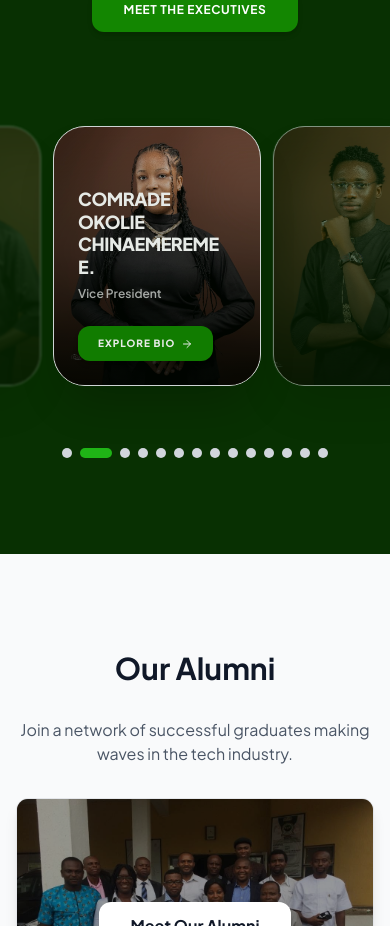
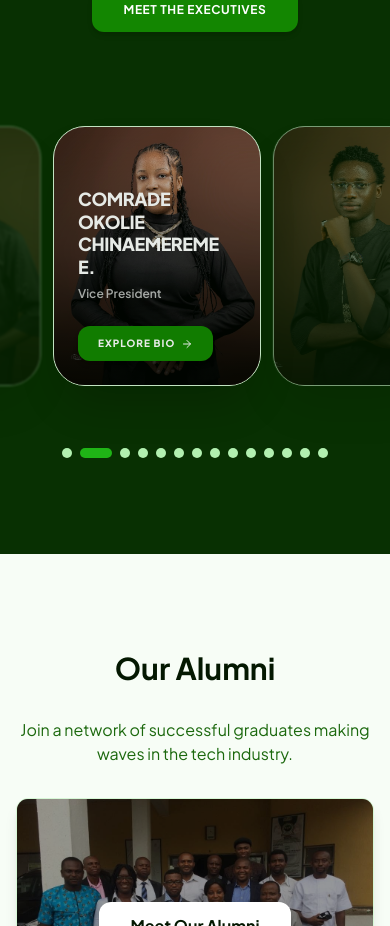
Before and after one commit to nestorcyber/nacosfuto, a React (Vite) app: page / in a window 390 px wide. Shown: the part 8323-9249 px from the top of the page. Built offline with nearby package versions, Linux system fonts and the light colour scheme; no server answers.

Commit message:
Map all dark mode surfaces across all components to #083002 and #041801

```diff
--- a/src/components/Home/HeroCarousel.jsx
+++ b/src/components/Home/HeroCarousel.jsx
@@ -217,14 +217,14 @@ const HeroCarousel = () => {
         <div className="flex flex-col justify-center pl-8">
           <h1
             className={`text-4xl font-extrabold mb-4 ${
-              isLight ? "text-[#07160c]" : "text-green-600"
+              isLight ? "text-[#083002]" : "text-green-600"
             }`}
           >
             FUTO: Your Gateway to Success
           </h1>
           <p
             className={`text-lg mb-6 ${
-              isLight ? "text-[#145c2c]" : "text-gray-200"
+              isLight ? "text-[#138601]" : "text-gray-200"
             }`}
           >
             Join a vibrant community, access world-class resources, and shape
--- a/src/index.css
+++ b/src/index.css
@@ -16,17 +16,55 @@
   --color-green-700: #0f6c01;
   --color-green-800: #0d5602;
   --color-green-900: #083002;
-  --color-green-950: #041b01;
+  --color-green-950: #041801;
 
+  /* Custom Nacos Theme Identifiers */
   --color-nacos-green: #138601;
   --color-nacos-dark: #083002;
-  --color-nacos-black: #041901;
+  --color-nacos-black: #041801;
   --color-nacos-light: #f2fbf1;
   --color-nacos-white: #ffffff;
 
   --color-primary: #138601;
   --color-primary-dark: #083002;
   --color-primary-light: #4bd043;
+
+  /* Dark mode surface re-mapping for gray/slate/zinc to #083002 / #041801 system */
+  --color-gray-50: #f7fdf6;
+  --color-gray-100: #eefbee;
+  --color-gray-200: #d7f8d6;
+  --color-gray-300: #b2f0b0;
+  --color-gray-400: #7de479;
+  --color-gray-500: #42d13b;
+  --color-gray-600: #1b680d;
+  --color-gray-700: #0d4603;
+  --color-gray-800: #083002;
+  --color-gray-900: #041801;
+  --color-gray-950: #021000;
+
+  --color-slate-50: #f7fdf6;
+  --color-slate-100: #eefbee;
+  --color-slate-200: #d7f8d6;
+  --color-slate-300: #b2f0b0;
+  --color-slate-400: #7de479;
+  --color-slate-500: #42d13b;
+  --color-slate-600: #1b680d;
+  --color-slate-700: #0d4603;
+  --color-slate-800: #083002;
+  --color-slate-900: #041801;
+  --color-slate-950: #021000;
+
+  --color-zinc-50: #f7fdf6;
+  --color-zinc-100: #eefbee;
+  --color-zinc-200: #d7f8d6;
+  --color-zinc-300: #b2f0b0;
+  --color-zinc-400: #7de479;
+  --color-zinc-500: #42d13b;
+  --color-zinc-600: #1b680d;
+  --color-zinc-700: #0d4603;
+  --color-zinc-800: #083002;
+  --color-zinc-900: #041801;
+  --color-zinc-950: #021000;
 }
 
 @custom-variant dark (&:where([data-theme=dark], [data-theme=dark] *, .dark, .dark *));
--- a/src/pages/PlaceholderPage.jsx
+++ b/src/pages/PlaceholderPage.jsx
@@ -8,7 +8,7 @@ const PlaceholderPage = ({ title, message }) => {
   const { theme } = useTheme();
 
   return (
-    <div className={`min-h-screen flex flex-col relative overflow-hidden transition-colors duration-500 ${theme === 'dark' ? 'bg-[#0f172a] text-white' : 'bg-gray-50 text-gray-900'}`}>
+    <div className={`min-h-screen flex flex-col relative overflow-hidden transition-colors duration-500 ${theme === 'dark' ? 'bg-[#041801] text-white' : 'bg-white text-[#083002]'}`}>
         <div className="relative">
             <Navbar />
         </div>
@@ -17,32 +17,32 @@ const PlaceholderPage = ({ title, message }) => {
             <div className={`
                 max-w-3xl w-full text-center p-12 md:p-16 rounded-[2.5rem]
                 shadow-[0_20px_60px_-15px_rgba(0,0,0,0.3)]
-                backdrop-blur-xl border border-white/20
+                backdrop-blur-xl border
                 transform transition-all duration-500 hover:scale-[1.01]
                 ${theme === 'dark'
-                    ? 'bg-gray-900/60 shadow-black/50'
-                    : 'bg-white/70 shadow-green-900/10'
+                    ? 'bg-[#083002]/80 border-[#138601]/30 shadow-black/50 text-white'
+                    : 'bg-[#f2fbf1] border-[#138601]/20 shadow-green-900/10 text-[#083002]'
                 }
             `}>
-                <div className="inline-block mb-6 px-4 py-1.5 rounded-xl border border-green-500/30 bg-green-500/10 text-green-500 text-sm font-semibold tracking-wider uppercase">
+                <div className="inline-block mb-6 px-4 py-1.5 rounded-xl border border-[#138601]/40 bg-[#138601]/10 text-[#138601] dark:text-[#4bd043] text-sm font-semibold tracking-wider uppercase">
                     Coming Soon
                 </div>
 
                 <h1 className="text-5xl md:text-7xl font-black mb-6 tracking-tight leading-tight">
-                    <span className="bg-gradient-to-r from-green-400 via-teal-400 to-blue-500 bg-clip-text text-transparent animate-gradient-x">
+                    <span className="bg-gradient-to-r from-[#138601] via-[#4bd043] to-emerald-400 bg-clip-text text-transparent">
                         {title}
                     </span>
                 </h1>
 
-                <p className={`text-xl md:text-2xl mb-10 max-w-2xl mx-auto leading-relaxed font-light ${theme === 'dark' ? 'text-gray-300' : 'text-gray-600'}`}>
+                <p className={`text-xl md:text-2xl mb-10 max-w-2xl mx-auto leading-relaxed font-light ${theme === 'dark' ? 'text-green-100/80' : 'text-[#083002]/80'}`}>
                     {message || "We're crafting an exceptional experience. This page is currently under construction but will be ready to blow your mind soon."}
                 </p>
 
                 <div className="flex flex-col sm:flex-row gap-4 justify-center items-center">
-                    <ScrollToTopLink to="/" className="px-8 py-4 rounded-xl bg-green-600 hover:bg-green-500 text-white font-bold text-lg shadow-lg shadow-green-500/30 transition-all hover:-translate-y-1">
+                    <ScrollToTopLink to="/" className="px-8 py-4 rounded-xl bg-[#138601] hover:bg-[#0f6c01] text-white font-bold text-lg shadow-lg shadow-[#138601]/30 transition-all hover:-translate-y-1">
                         Return Home
                     </ScrollToTopLink>
-                    <button onClick={() => window.history.back()} className={`px-8 py-4 rounded-xl font-bold text-lg border-2 transition-all hover:-translate-y-1 ${theme === 'dark' ? 'border-white/20 hover:bg-white/10 text-white' : 'border-gray-300 hover:bg-gray-100 text-gray-800'}`}>
+                    <button onClick={() => window.history.back()} className={`px-8 py-4 rounded-xl font-bold text-lg border-2 transition-all hover:-translate-y-1 ${theme === 'dark' ? 'border-[#138601]/30 hover:bg-[#138601]/20 text-white' : 'border-[#083002]/20 hover:bg-gray-100 text-[#083002]'}`}>
                         Go Back
                     </button>
                 </div>
--- a/tailwind.config.js
+++ b/tailwind.config.js
@@ -12,24 +12,24 @@ module.exports = {
         nacos: {
           green: '#138601',
           dark: '#083002',
-          black: '#041901',
+          black: '#041801',
           light: '#f2fbf1',
           white: '#ffffff',
         },
         primary: {
-          50: '#f2fbf1',
-          100: '#dcf6da',
-          200: '#bbf0b7',
-          300: '#88e482',
-          400: '#4bd043',
-          500: '#1fb416',
+          50: '#f7fdf6',
+          100: '#eefbee',
+          200: '#d7f8d6',
+          300: '#b2f0b0',
+          400: '#7de479',
+          500: '#42d13b',
           DEFAULT: '#138601',
           600: '#138601',
           700: '#0f6c01',
           800: '#0d5602',
           dark: '#083002',
           900: '#083002',
-          950: '#041b01',
+          950: '#041801',
         },
         green: {
           50: '#f2fbf1',
@@ -42,20 +42,38 @@ module.exports = {
           700: '#0f6c01',
           800: '#0d5602',
           900: '#083002',
-          950: '#041b01',
+          950: '#041801',
         },
-      },
-      transitionProperty: {
-        'height': 'height',
-        'spacing': 'margin, padding',
-        'shadow': 'box-shadow',
+        gray: {
+          50: '#f7fdf6',
+          100: '#eefbee',
+          200: '#d7f8d6',
+          300: '#b2f0b0',
+          400: '#7de479',
+          500: '#42d13b',
+          600: '#1b680d',
+          700: '#0d4603',
+          800: '#083002',
+          900: '#041801',
+          950: '#021000',
+        },
+        slate: {
+          50: '#f7fdf6',
+          100: '#eefbee',
+          200: '#d7f8d6',
+          300: '#b2f0b0',
+          400: '#7de479',
+          500: '#42d13b',
+          600: '#1b680d',
+          700: '#0d4603',
+          800: '#083002',
+          900: '#041801',
+          950: '#021000',
+        },
       },
       boxShadow: {
         'nacos-glow': '0 0 25px -5px rgba(19, 134, 1, 0.4)',
         'nacos-dark': '0 20px 25px -5px rgba(8, 48, 2, 0.5)',
-        'xl': '0 20px 25px -5px rgba(0, 0, 0, 0.1), 0 10px 10px -5px rgba(0, 0, 0, 0.04)',
-        '2xl': '0 25px 50px -12px rgba(0, 0, 0, 0.25)',
-        '3xl': '0 35px 60px -15px rgba(0, 0, 0, 0.3)',
       }
     },
   },
```
Also changed, not shown: src/components/Nav/DesktopNav.jsx (+27 -27 lines), src/components/Nav/MobileNav.jsx (+31 -30 lines), src/components/Nav/ResourcesOverlay.jsx (+8 -53 lines).
